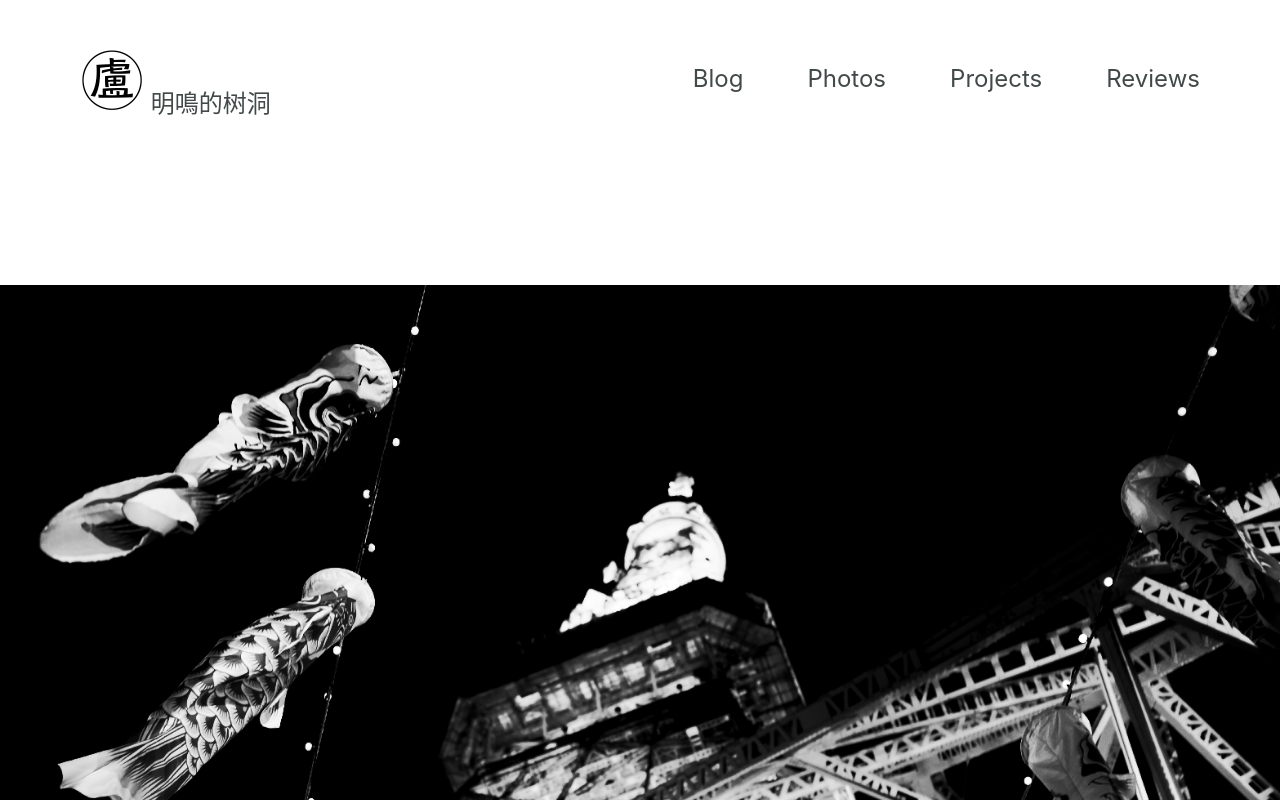
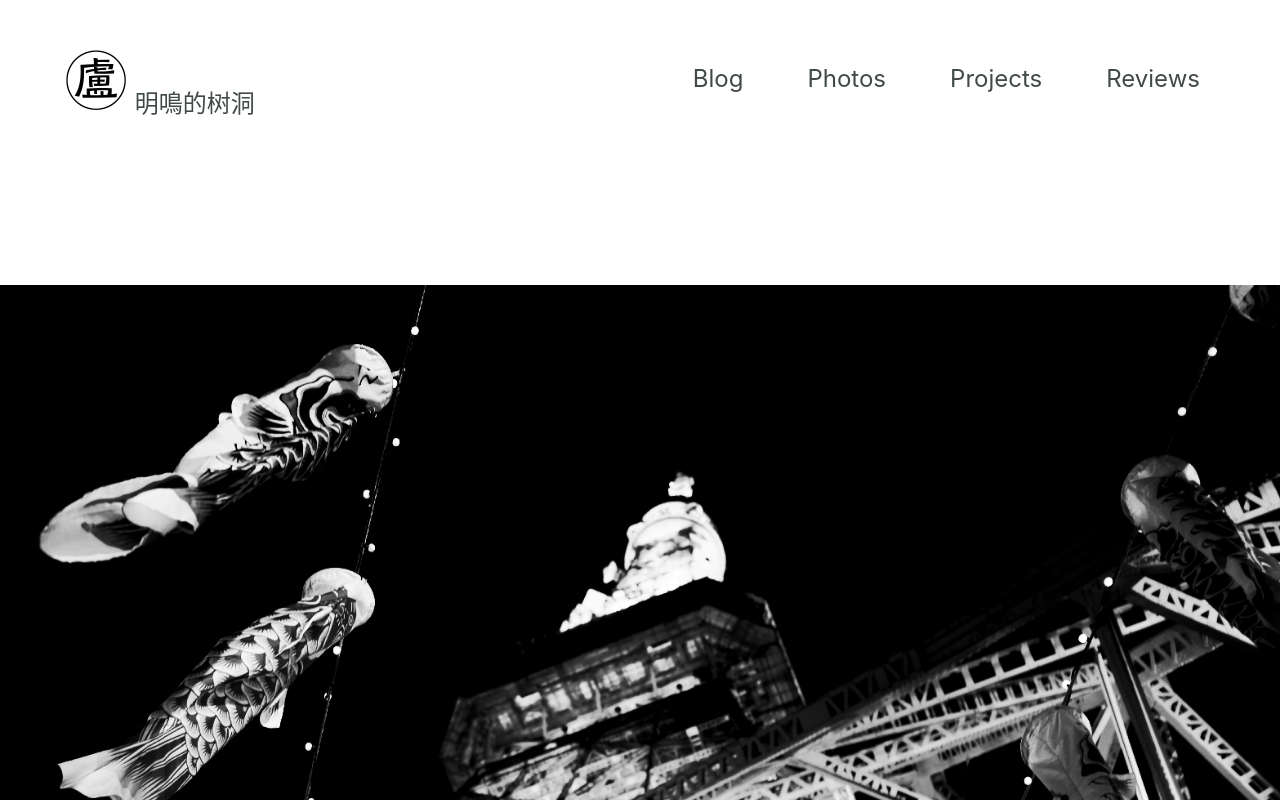
Before and after one commit to mingming-lu/lmm, a Vue app in the folder app/: page /home in a window 1280 px wide. Shown: the top 800 px of the page. Built offline with nearby package versions, Linux system fonts and the light colour scheme; some icons are missing.

Commit message:
更改一个更合适的margin

```diff
--- a/app/src/components/common/Header.vue
+++ b/app/src/components/common/Header.vue
@@ -99,7 +99,7 @@ export default {
   outline:none;
   user-select: none;
   color: $color_text;
-  padding: 0 32px;
+  padding: 0 16px;
   vertical-align: middle;
   .icon {
     width: 64px;
```
